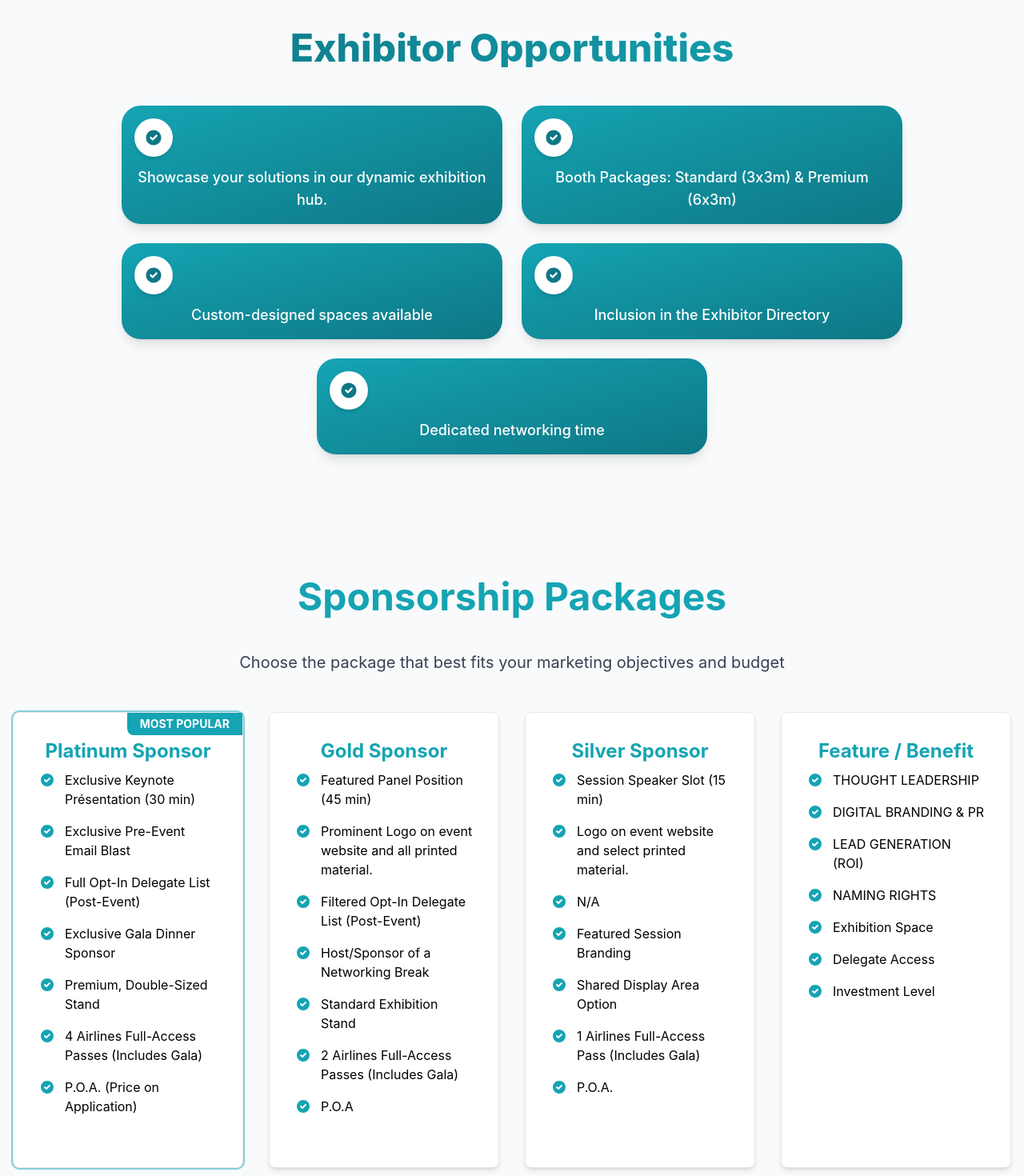
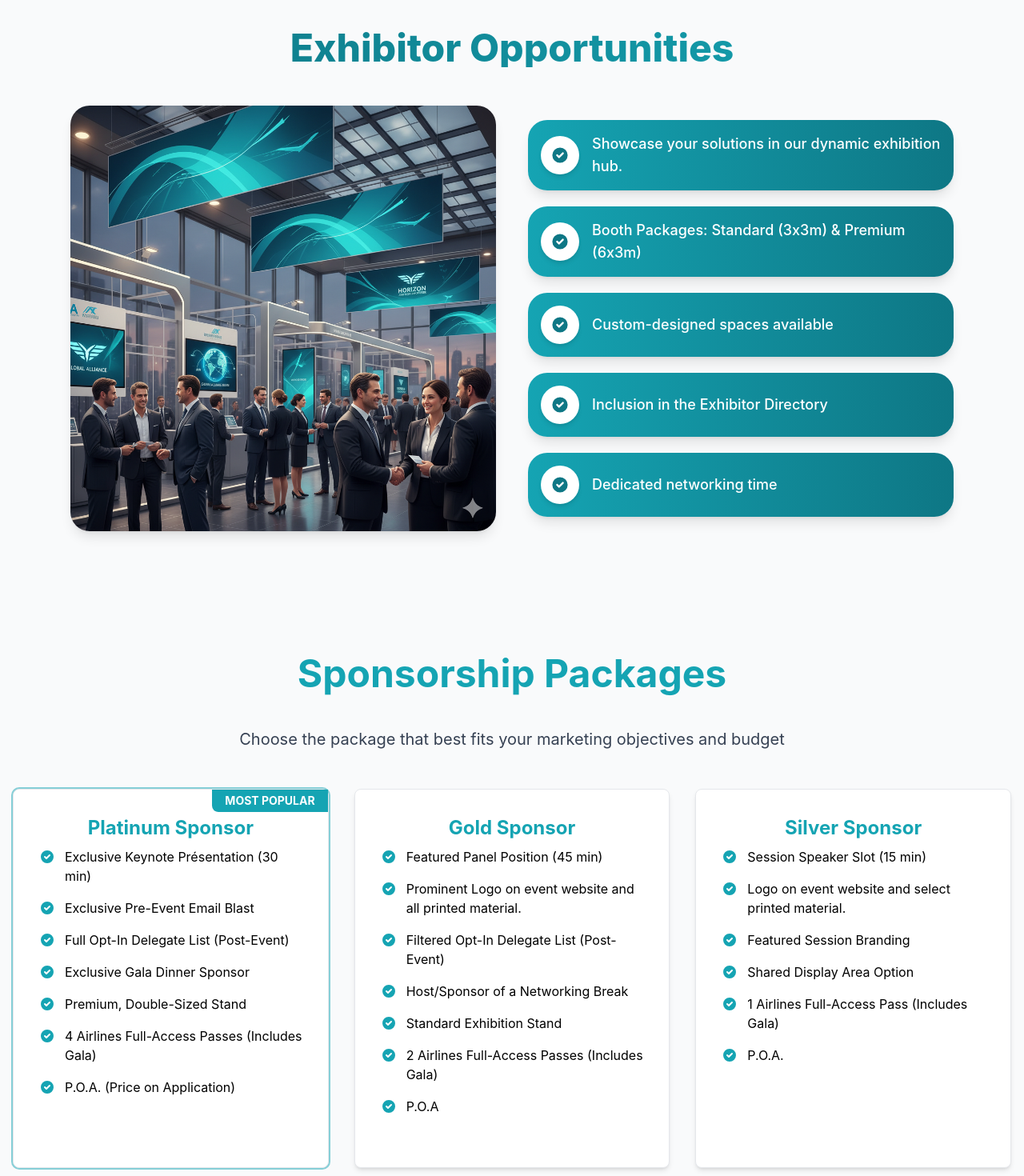
Before and after one commit to evreneducation/iams, a React (Vite) app: page /sponsorship in a window 1280 px wide. Shown: the part 1960-3430 px from the top of the page at 80% size. Built offline with nearby package versions, Linux system fonts and the light colour scheme; a web font is replaced by a local one.

Commit message:
add final touch

```diff
--- a/src/pages/About.jsx
+++ b/src/pages/About.jsx
@@ -386,7 +386,7 @@ const About = () => {
         <div className="container mx-auto px-4 relative z-10">
           <div className="max-w-4xl mx-auto text-center">
             {/* Animated Icon */}
-            <div className="inline-flex items-center justify-center p-6 bg-gradient-to-br from-[#21d6e0]/10 to-[#0080ff]/10 rounded-3xl mb-8 border border-[#0080ff]/20 animate-pulse">
+            {/* <div className="inline-flex items-center justify-center p-6 bg-gradient-to-br from-[#21d6e0]/10 to-[#0080ff]/10 rounded-3xl mb-8 border border-[#0080ff]/20 animate-pulse">
               <svg
                 className="w-12 h-12 text-[#0080ff]"
                 fill="none"
@@ -400,7 +400,7 @@ const About = () => {
                   d="M13 10V3L4 14h7v7l9-11h-7z"
                 />
               </svg>
-            </div>
+            </div> */}
 
             {/* Mission Text with Animation */}
             <div className="space-y-6" data-aos="fade-down">
@@ -417,14 +417,14 @@ const About = () => {
             {/* Moving Stats with Animated Numbers */}
             <div className="grid grid-cols-2 md:grid-cols-4 gap-6 mt-16">
               {[
-                { target: 50, label: "Countries", suffix: "+", duration: 2000 },
+                { target: 40, label: "Countries", suffix: "+", duration: 2000 },
                 {
-                  target: 300,
+                  target: 80,
                   label: "Companies",
                   suffix: "+",
                   duration: 2200,
                 },
-                { target: 1000, label: "Leaders", suffix: "+", duration: 2400 },
+                { target: 120, label: "Leaders", suffix: "+", duration: 2400 },
                 { target: 4, label: "Continents", suffix: "", duration: 1800 },
               ].map((stat, index) => (
                 <div key={index} className="group relative" data-aos="zoom-in" >
--- a/src/pages/Awards.jsx
+++ b/src/pages/Awards.jsx
@@ -7,7 +7,7 @@ import AOS from "aos";
 import "aos/dist/aos.css";
 import { useEffect } from "react";
 import { useState } from "react";
-import awards from '../../public/awards/awards.jpeg'
+import awards from '../../public/awards/awardss.jpg'
 import galadinner from '../../public/awards/galadinner.jpg'
 
 const Awards = () => {
--- a/src/pages/Home.jsx
+++ b/src/pages/Home.jsx
@@ -282,9 +282,7 @@ const Home = () => {
                     className="w-full h-full object-cover"
                   />
                 </div>
-                <p className="text-lg font-semibold text-[#0080ff] mt-4 text-center">
-                  Strategy & Opportunity Visual
-                </p>
+
               </div>
 
               {/* Text Content - Contains heading (desktop) and paragraphs */}
@@ -330,10 +328,11 @@ const Home = () => {
               </p>
             </div>
 
-            <div className="grid grid-cols-1 md:grid-cols-3 gap-8 mb-12"  data-aos="zoom-in">
+            <div className="grid grid-cols-1 md:grid-cols-3 gap-8 mb-12" data-aos="zoom-in">
   {/* Column 1: Forge Alliances */}
   <div className="bg-white p-8 rounded-2xl shadow-lg border border-[#0080ff]/20 transform transition-all duration-300 hover:-translate-y-2 hover:shadow-xl">
-                <div className="bg-gradient-to-br from-[#21d6e0]/10 to-[#0080ff]/10 p-4 rounded-full inline-flex mb-6">
+    <div className="flex items-center gap-4 mb-6">
+      <div className="bg-gradient-to-br from-[#21d6e0]/10 to-[#0080ff]/10 p-4 rounded-full inline-flex">
         <svg
           className="w-8 h-8 text-[#0080ff]"
           fill="none"
@@ -348,9 +347,10 @@ const Home = () => {
           />
         </svg>
       </div>
-                <h3 className="text-2xl font-bold mb-4 text-[#003366]">
+      <h3 className="text-2xl font-bold text-[#003366]">
         Forge Alliances
       </h3>
+    </div>
     <p className="text-gray-700 leading-relaxed">
       Connect with C-level executives and decision-makers in curated
       B2B meetings and high-value networking sessions.
@@ -359,7 +359,8 @@ const Home = () => {
 
   {/* Column 2: Gain Intelligence */}
   <div className="bg-white p-8 rounded-2xl shadow-lg border border-[#21d6e0]/20 transform transition-all duration-300 hover:-translate-y-2 hover:shadow-xl">
-                <div className="bg-gradient-to-br from-[#21d6e0]/10 to-[#0080ff]/10 p-4 rounded-full inline-flex mb-6">
+    <div className="flex items-center gap-4 mb-6">
+      <div className="bg-gradient-to-br from-[#21d6e0]/10 to-[#0080ff]/10 p-4 rounded-full inline-flex">
         <svg
           className="w-8 h-8 text-[#0080ff]"
           fill="none"
@@ -374,9 +375,10 @@ const Home = () => {
           />
         </svg>
       </div>
-                <h3 className="text-2xl font-bold mb-4 text-[#003366]">
+      <h3 className="text-2xl font-bold text-[#003366]">
         Gain Intelligence
       </h3>
+    </div>
     <p className="text-gray-700 leading-relaxed">
       Access a deep-dive agenda on AI/ML, NDC, sustainability,
       loyalty, and next-gen passenger journeys.
@@ -385,7 +387,8 @@ const Home = () => {
 
   {/* Column 3: Drive Growth */}
   <div className="bg-white p-8 rounded-2xl shadow-lg border border-[#0080ff]/20 transform transition-all duration-300 hover:-translate-y-2 hover:shadow-xl">
-                <div className="bg-gradient-to-br from-[#21d6e0]/10 to-[#0080ff]/10 p-4 rounded-full inline-flex mb-6">
+    <div className="flex items-center gap-4 mb-6">
+      <div className="bg-gradient-to-br from-[#21d6e0]/10 to-[#0080ff]/10 p-4 rounded-full inline-flex">
         <svg
           className="w-8 h-8 text-[#0080ff]"
           fill="none"
@@ -400,9 +403,10 @@ const Home = () => {
           />
         </svg>
       </div>
-                <h3 className="text-2xl font-bold mb-4 text-[#003366]">
+      <h3 className="text-2xl font-bold text-[#003366]">
         Drive Growth
       </h3>
+    </div>
     <p className="text-gray-700 leading-relaxed">
       Discover new profit centers, unleash ancillary revenue
       streams, and position your brand at the forefront of
--- a/src/pages/Sponsorship.jsx
+++ b/src/pages/Sponsorship.jsx
@@ -5,6 +5,8 @@ import { Link } from 'react-router-dom';
 import AOS from "aos";
 import "aos/dist/aos.css";
 import { useEffect } from 'react';
+
+import exibhit from '../../public/assembly/exibitorimage.png'
 const Sponsorship = () => {
   const navigate = useNavigate();
 
@@ -48,23 +50,10 @@ const Sponsorship = () => {
       features: [
         "Session Speaker Slot (15 min)",
         "Logo on event website and select printed material.",
-        "N/A",
         "Featured Session Branding",
         "Shared Display Area Option",
         "1 Airlines Full-Access Pass (Includes Gala)",
         "P.O.A."
-      ]
-    },
-    {
-      name: "Feature / Benefit",
-      features: [
-        "THOUGHT LEADERSHIP",
-        "DIGITAL BRANDING & PR",
-        "LEAD GENERATION (ROI)",
-        "NAMING RIGHTS",
-        "Exhibition Space",
-        "Delegate Access",
-        "Investment Level"
       ]
     }
   ];
@@ -270,29 +259,38 @@ const Sponsorship = () => {
             </div>
           </div>
         </div>
-<section className="max-w-5xl mx-auto px-6 py-16 mb-[70px]">
+<section className="max-w-6xl mx-auto px-6 py-16 mb-[70px]">
   {/* Section Heading */}
   <h2 className="text-4xl md:text-5xl font-extrabold mb-12 text-center bg-clip-text text-transparent bg-gradient-to-r from-[#0E7785] to-[#15A4B3]">
     Exhibitor Opportunities
   </h2>
 
-  {/* Grid */}
-  <div className="grid grid-cols-1 md:grid-cols-2 gap-6">
+  {/* Two-Column Layout */}
+  <div className="grid grid-cols-1 md:grid-cols-2 gap-10 items-center">
+    {/* Left: Image */}
+    <div data-aos="fade-right" className="flex justify-center">
+      <img
+        src={exibhit} // 🔁 Replace with your image
+        alt="Exhibition Booth"
+        className="rounded-3xl w-full h-auto object-cover shadow-lg"
+      />
+    </div>
+
+    {/* Right: Opportunities List */}
+    <div data-aos="fade-left" className="space-y-5">
       {[
         "Showcase your solutions in our dynamic exhibition hub.",
         "Booth Packages: Standard (3x3m) & Premium (6x3m)",
         "Custom-designed spaces available",
         "Inclusion in the Exhibitor Directory",
-      "Dedicated networking time"
-    ].map((item, idx, arr) => (
+        "Dedicated networking time",
+      ].map((item, idx) => (
         <div
           key={idx}
-        data-aos={idx % 2 === 0 ? "fade-right" : "fade-left"} // alternating AOS
-        className={`flex flex-col p-4 rounded-3xl shadow-lg transition-all duration-300 transform hover:-translate-y-2 hover:scale-105 hover:shadow-2xl bg-gradient-to-br from-[#15A4B3] to-[#0E7785]
-          ${arr.length % 2 !== 0 && idx === arr.length - 1 ? "md:col-span-2 md:w-1/2 md:mx-auto" : ""}`}
+          className="flex items-center gap-4 p-4 rounded-3xl shadow-lg transition-all duration-300 transform hover:-translate-y-2 hover:scale-105 hover:shadow-2xl bg-gradient-to-r from-[#15A4B3] to-[#0E7785]"
         >
           {/* Icon */}
-        <div className="w-12 h-12 rounded-full flex items-center justify-center bg-white shadow-md mb-3">
+          <div className="w-12 h-12 rounded-full flex items-center justify-center bg-white shadow-md flex-shrink-0">
             <svg
               className="w-6 h-6 text-[#0E7785]"
               fill="currentColor"
@@ -307,9 +305,10 @@ const Sponsorship = () => {
           </div>
 
           {/* Text */}
-        <p className="text-white font-medium text-lg text-center">{item}</p>
+          <p className="text-white font-medium text-lg">{item}</p>
         </div>
       ))}
+    </div>
   </div>
 </section>
 
@@ -323,7 +322,7 @@ const Sponsorship = () => {
           <p className="text-xl text-center text-gray-700 max-w-3xl mx-auto mb-12">
             Choose the package that best fits your marketing objectives and budget
           </p>
-          <div className="grid grid-cols-1 md:grid-cols-2 lg:grid-cols-4 gap-8">
+          <div className="grid grid-cols-1 md:grid-cols-2 lg:grid-cols-3 gap-8">
             {packages.map((pkg, index) => (
               <div
                 key={index}
```
Also changed, not shown: public/assembly/exibitorimage.png (added), public/awards/awardss.jpg (added). Lines whose indentation alone changed are shown as unchanged.
